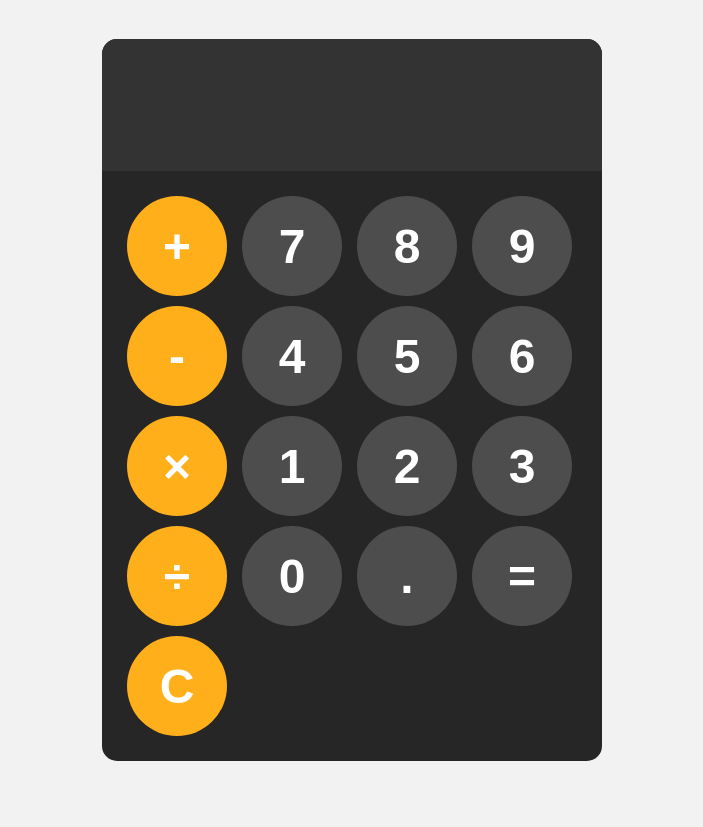
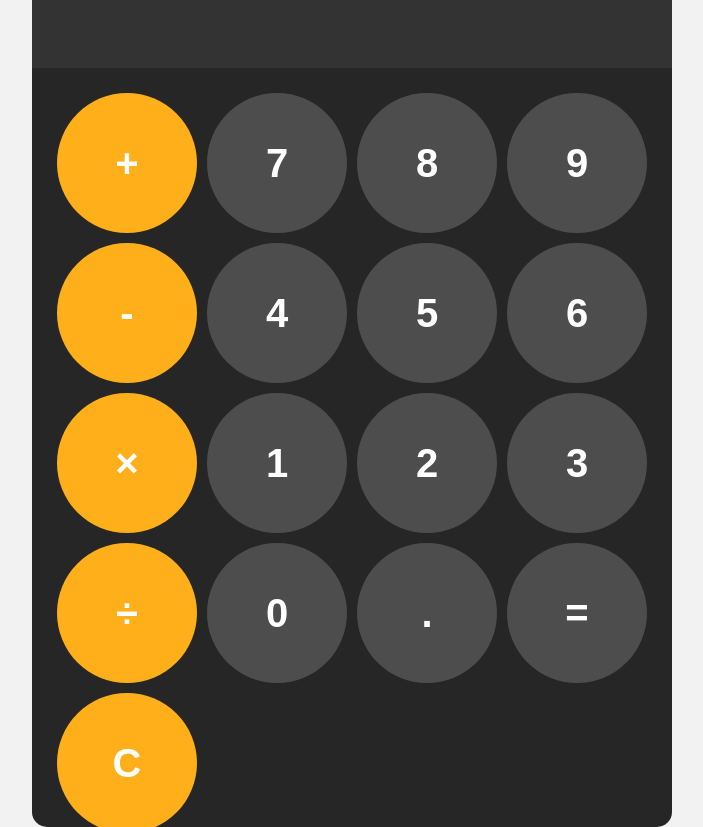
Before and after one commit to StrokeX/MissNaKita, a plain HTML site: page index.html in a window 1280 px wide. Shown: the whole page, without its empty margins (288-991 px from the left). Before the commit the page ends 800 px from the top, so only its background shows below. Drawn offline with Linux system fonts and the light colour scheme.

Commit message:
Update index.css

```diff
--- a/index.css
+++ b/index.css
@@ -1,4 +1,4 @@
-body{
+body {
     margin: 0;
     display: flex;
     justify-content: center;
@@ -7,56 +7,60 @@ body{
     background-color: hsl(0, 0%, 95%);
 }
 
-#calculator{
+#calculator {
     font-family: Arial, sans-serif;
     background-color: hsl(0, 0%, 15%);
     border-radius: 15px;
-    max-width: 500px;
+    max-width: 50%; /* Adjust max width based on viewport */
+    aspect-ratio: 3 / 4; /* Maintain aspect ratio */
+    display: flex;
+    flex-direction: column;
     overflow: hidden;
 }
 
-#display{
-    width: 100%;
+#display {
+    height: 10%;
     padding: 20px;
-    font-size: 5rem;
+    font-size: 3rem;
     text-align: left;
     border: none;
     background-color: hsl(0, 0%, 20%);
     color: white;
 }
 
-#keys{
+#keys {
+    flex: 3; /* Adjust height dynamically */
     display: grid;
     grid-template-columns: repeat(4, 1fr);
     gap: 10px;
     padding: 25px;
 }
 
-button{
-    width: 100px;
-    height: 100px;
-    border-radius: 50px;
+button {
+    width: 100%; /* Full width of the grid cell */
+    aspect-ratio: 1; /* Maintain square shape */
+    border-radius: 50%; /* Circular buttons */
     border: none;
     background-color: hsl(0, 0%, 30%);
     color: white;
-    font-size: 3rem;
+    font-size: 2.5rem; /* Adjust font size for responsiveness */
     font-weight: bold;
     cursor: pointer;
 }
 
-button:hover{
+button:hover {
     background-color: hsl(0, 0%, 40%);
 }
-button:active{
+button:active {
     background-color: hsl(0, 0%, 50%);
 }
 
-.operator-btn{
+.operator-btn {
     background-color: hsl(39, 100%, 55%);
 }
-.operator-btn:hover{
+.operator-btn:hover {
     background-color: hsl(39, 100%, 65%);
 }
-.operator-btn:active{
+.operator-btn:active {
     background-color: hsl(39, 100%, 75%);
 }
```
